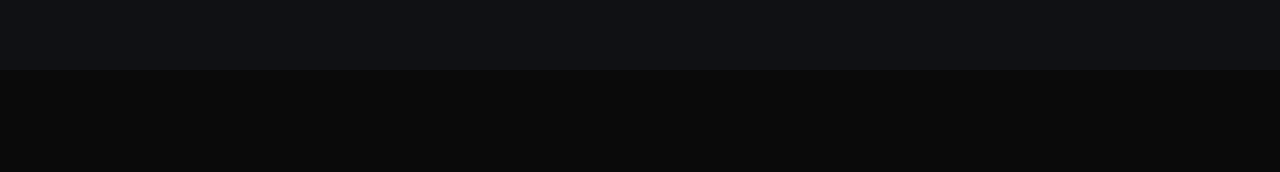
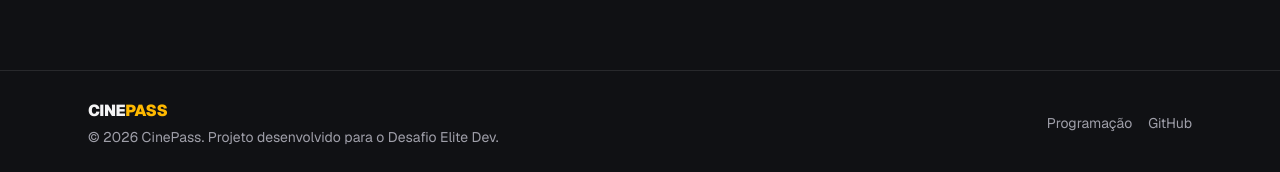
Before and after one commit to Phelipefb/ticket-shop, a Next.js app in the folder apps/web/: page / in a window 1280 px wide. Shown: the part 730-902 px from the top of the page. Before the commit the page ends 800 px from the top, so only its background shows below. Built offline with nearby package versions, Linux system fonts and the light colour scheme; no server answers.

Commit message:
feat(web): add global application footer

```diff
--- a/apps/web/src/app/layout.tsx
+++ b/apps/web/src/app/layout.tsx
@@ -1,6 +1,7 @@
 import type { Metadata } from "next";
 import { Geist, Geist_Mono } from "next/font/google";
 import "./globals.css";
+import { Footer } from "@/components/footer";
 
 const geistSans = Geist({
   variable: "--font-geist-sans",
@@ -23,7 +24,10 @@ export default function RootLayout({ children }: LayoutProps<"/">) {
       lang="pt-BR"
       className={`${geistSans.variable} ${geistMono.variable} dark h-full antialiased`}
     >
-      <body className="min-h-full flex flex-col">{children}</body>
+      <body className="flex min-h-full flex-col">
+        <div className="flex-1">{children}</div>
+        <Footer />
+      </body>
     </html>
   );
 }
--- /dev/null
+++ b/apps/web/src/components/footer.tsx
@@ -0,0 +1,37 @@
+import Link from "next/link";
+
+export function Footer() {
+  return (
+    <footer className="border-t border-white/10 bg-[#101114] text-zinc-400">
+      <div className="mx-auto flex max-w-6xl flex-col gap-4 px-6 py-7 text-sm sm:flex-row sm:items-center sm:justify-between">
+        <div>
+          <Link
+            href="/"
+            className="text-base font-black tracking-tight text-zinc-100"
+          >
+            CINE<span className="text-amber-400">PASS</span>
+          </Link>
+
+          <p className="mt-1">
+            © 2026 CinePass. Projeto desenvolvido para o Desafio Elite Dev.
+          </p>
+        </div>
+
+        <nav className="flex items-center gap-4">
+          <Link href="/" className="transition hover:text-amber-300">
+            Programação
+          </Link>
+
+          <a
+            href="https://github.com/Phelipefb/ticket-shop"
+            target="_blank"
+            rel="noreferrer"
+            className="transition hover:text-amber-300"
+          >
+            GitHub
+          </a>
+        </nav>
+      </div>
+    </footer>
+  );
+}
```
